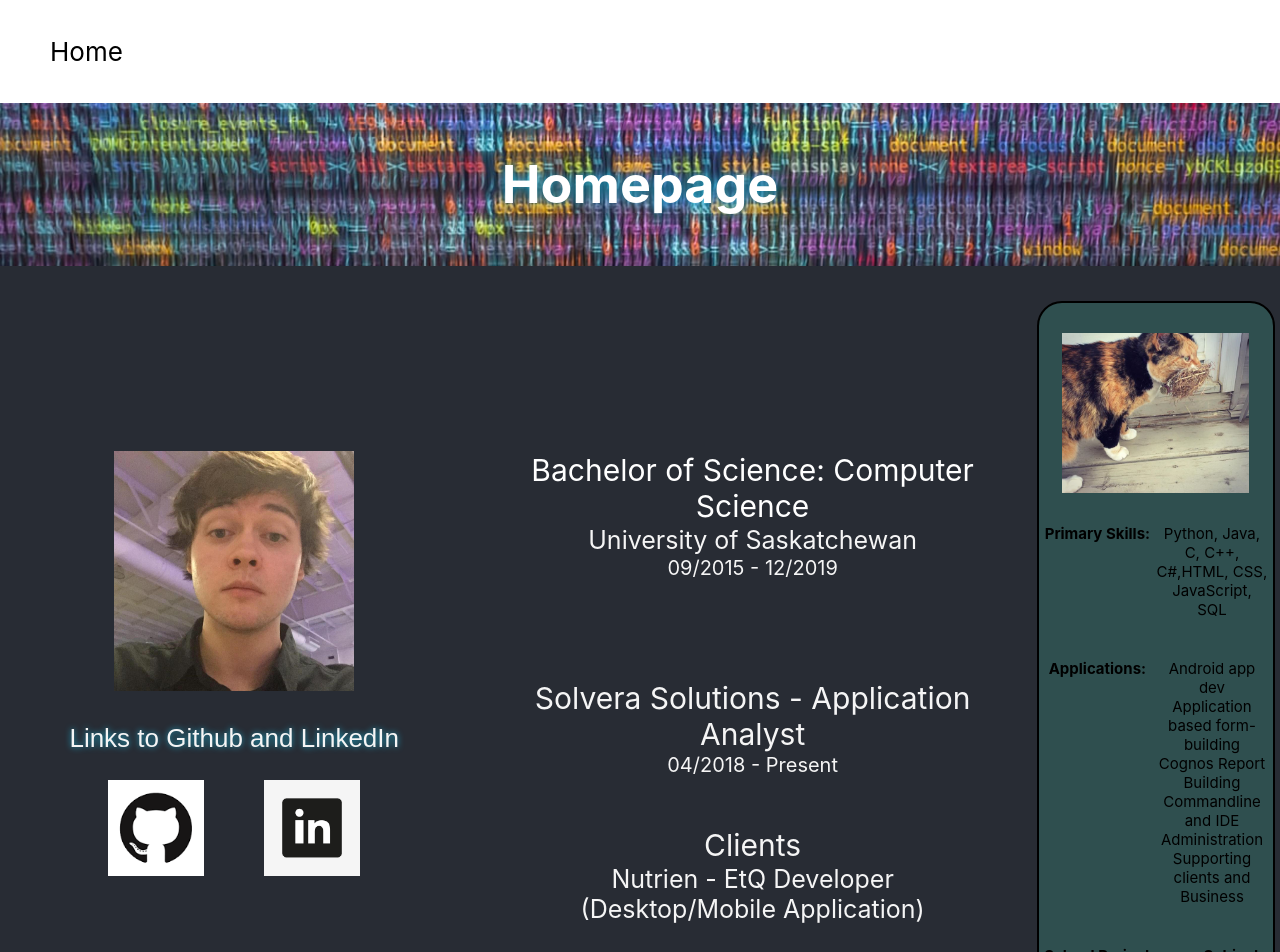
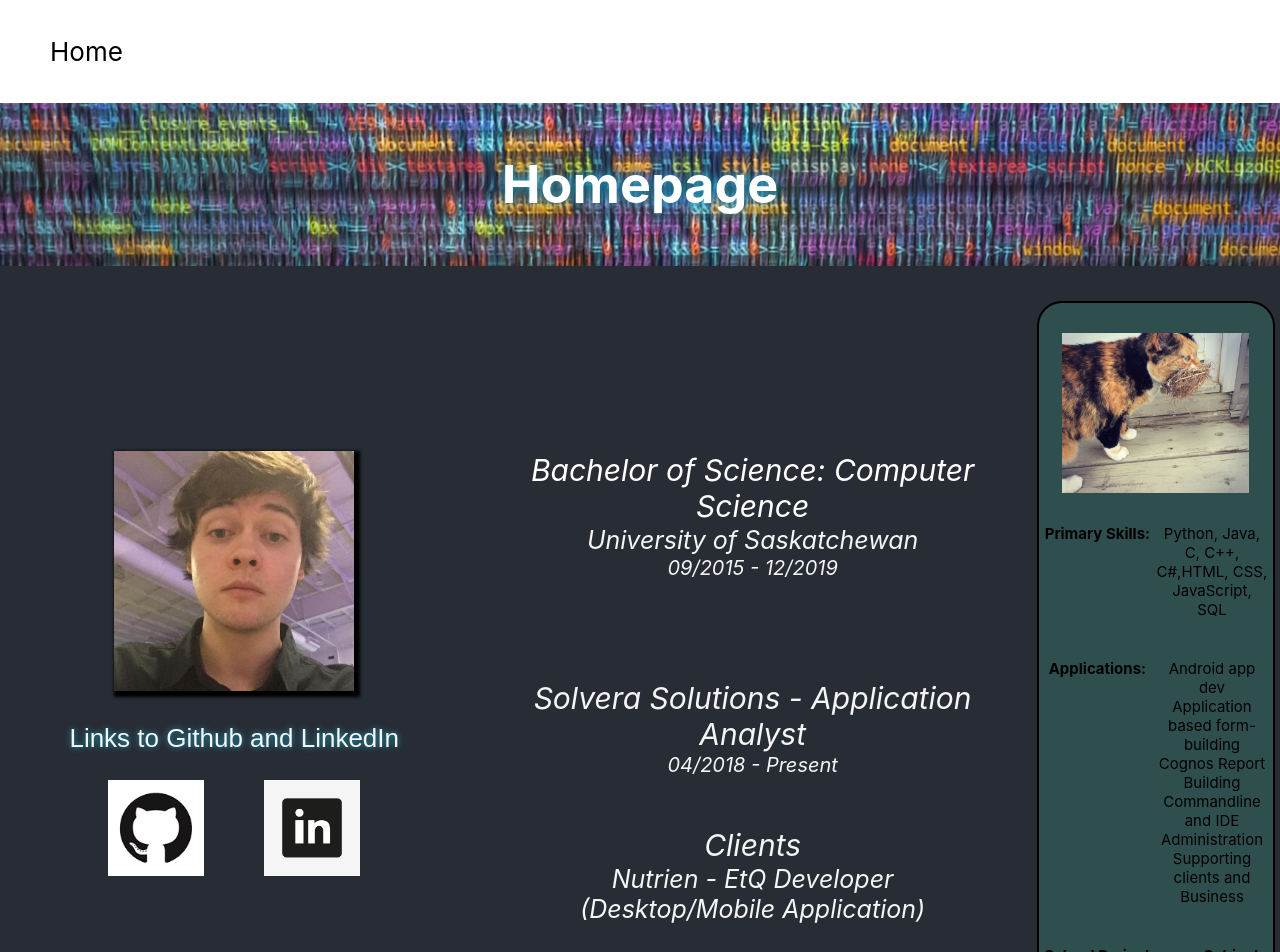
Before and after one commit to ReedPosehn/Website, a React (Create React App) app: page / in a window 1280 px wide. Shown: the top 952 px of the page. Built offline with nearby package versions, Linux system fonts and the light colour scheme.

Commit message:
Updated the css a little bit. Planning to make pages for any worthwhile projects in the nav.

```diff
--- a/src/App.js
+++ b/src/App.js
@@ -56,20 +56,20 @@ class Home extends Component {
 					<h1 className="headerImage">Homepage</h1>
 					<div className="row">
 					<div className="leftColumn">
-						<img src={photo} className={styles.myphoto} />
+						<img src={photo} className={styles.myphoto}/>
 						<p className="links">Links to Github and LinkedIn</p>
 						<div className={styles.logos}>
 						<BothLogos />
 						</div>
 					</div>
 					<div style={{margin: "50px"}}className="midColumn">
-					<p style={{margin: "1px", color: "white", fontSize: 30}}>Bachelor of Science: Computer Science</p>
-					<p style={{margin: "1px", color: "whitesmoke", fontSize: 25}}>University of Saskatchewan</p>
-					<p style={{margin: "1px", color: "whitesmoke", fontSize: 20}}>09/2015 - 12/2019</p>
-					<p style={{marginTop: "100px", marginBottom: "1px", color: "whitesmoke", fontSize: 30}}>Solvera Solutions - Application Analyst</p>
-					<p style={{margin: "1px", color: "whitesmoke", fontSize: 20}}>04/2018 - Present</p>
-					<p style={{marginTop: "50px", marginBottom: "1px", color: "whitesmoke", fontSize: 30}}>Clients</p>
-					<p style={{margin: "1px", color: "whitesmoke", fontSize: 25}}>Nutrien - EtQ Developer (Desktop/Mobile Application)</p>
+					<p style={{margin: "1px", color: "white", fontSize: 30, fontfamily: "Georgia", fontStyle: "Italic"}}>Bachelor of Science: Computer Science</p>
+					<p style={{margin: "1px", color: "whitesmoke", fontSize: 25, fontfamily: "Georgia", fontStyle: "Italic"}}>University of Saskatchewan</p>
+					<p style={{margin: "1px", color: "whitesmoke", fontSize: 20, fontfamily: "Georgia", fontStyle: "Italic"}}>09/2015 - 12/2019</p>
+					<p style={{marginTop: "100px", marginBottom: "1px", color: "whitesmoke", fontSize: 30, fontfamily: "Georgia", fontStyle: "Italic"}}>Solvera Solutions - Application Analyst</p>
+					<p style={{margin: "1px", color: "whitesmoke", fontSize: 20, fontfamily: "Georgia", fontStyle: "Italic"}}>04/2018 - Present</p>
+					<p style={{marginTop: "50px", marginBottom: "1px", color: "whitesmoke", fontSize: 30, fontfamily: "Georgia", fontStyle: "Italic"}}>Clients</p>
+					<p style={{margin: "1px", color: "whitesmoke", fontSize: 25, fontfamily: "Georgia", fontStyle: "Italic"}}>Nutrien - EtQ Developer (Desktop/Mobile Application)</p>
 					</div>
 
 					<div className="rightColumn">
--- a/src/styling.module.css
+++ b/src/styling.module.css
@@ -36,6 +36,7 @@
 .myphoto {
 	height: 30vmin;
 	pointer-events: none;
+	box-shadow: 3px 3px 3px 3px black;
 }
 
 .birdsNest {
```
